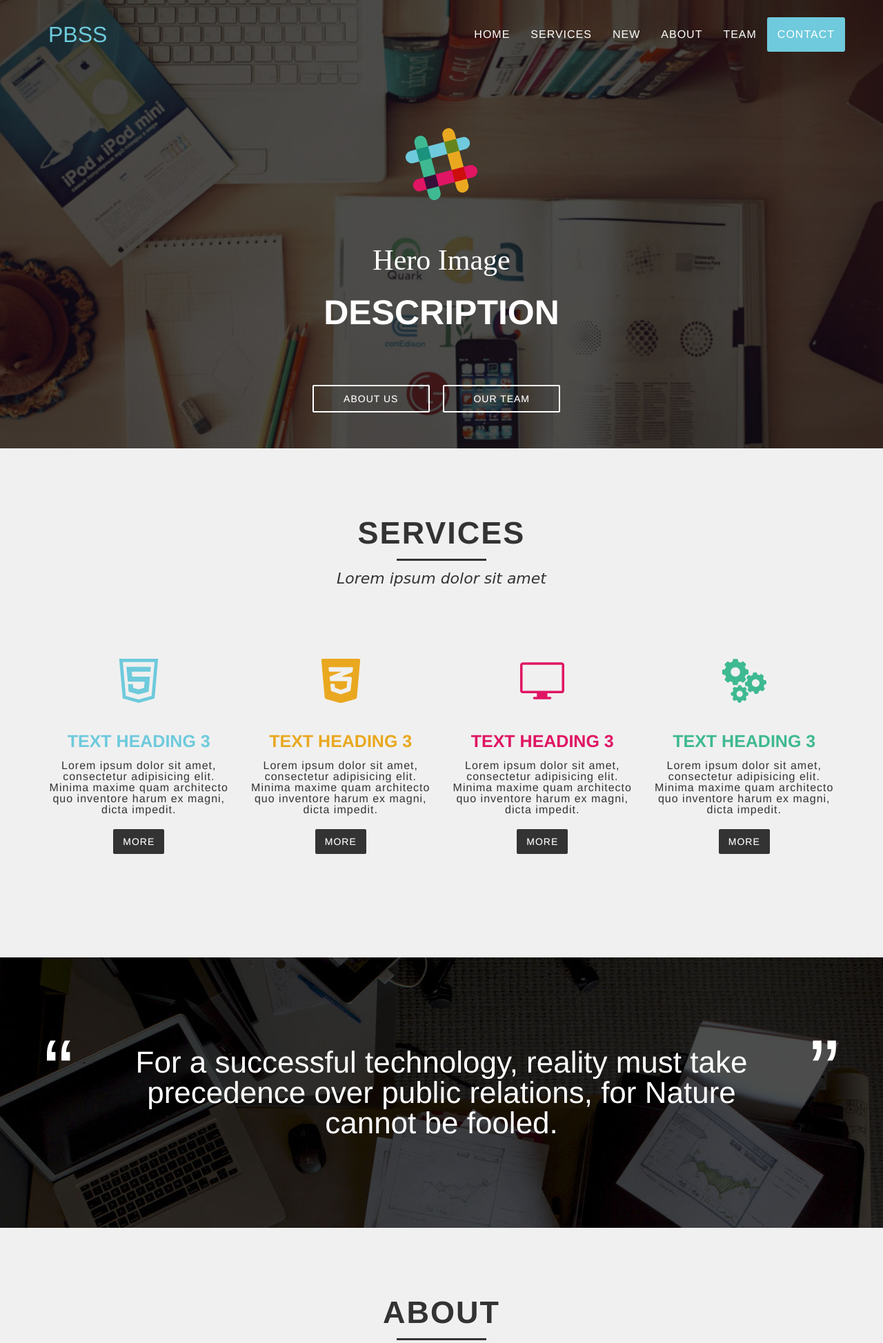
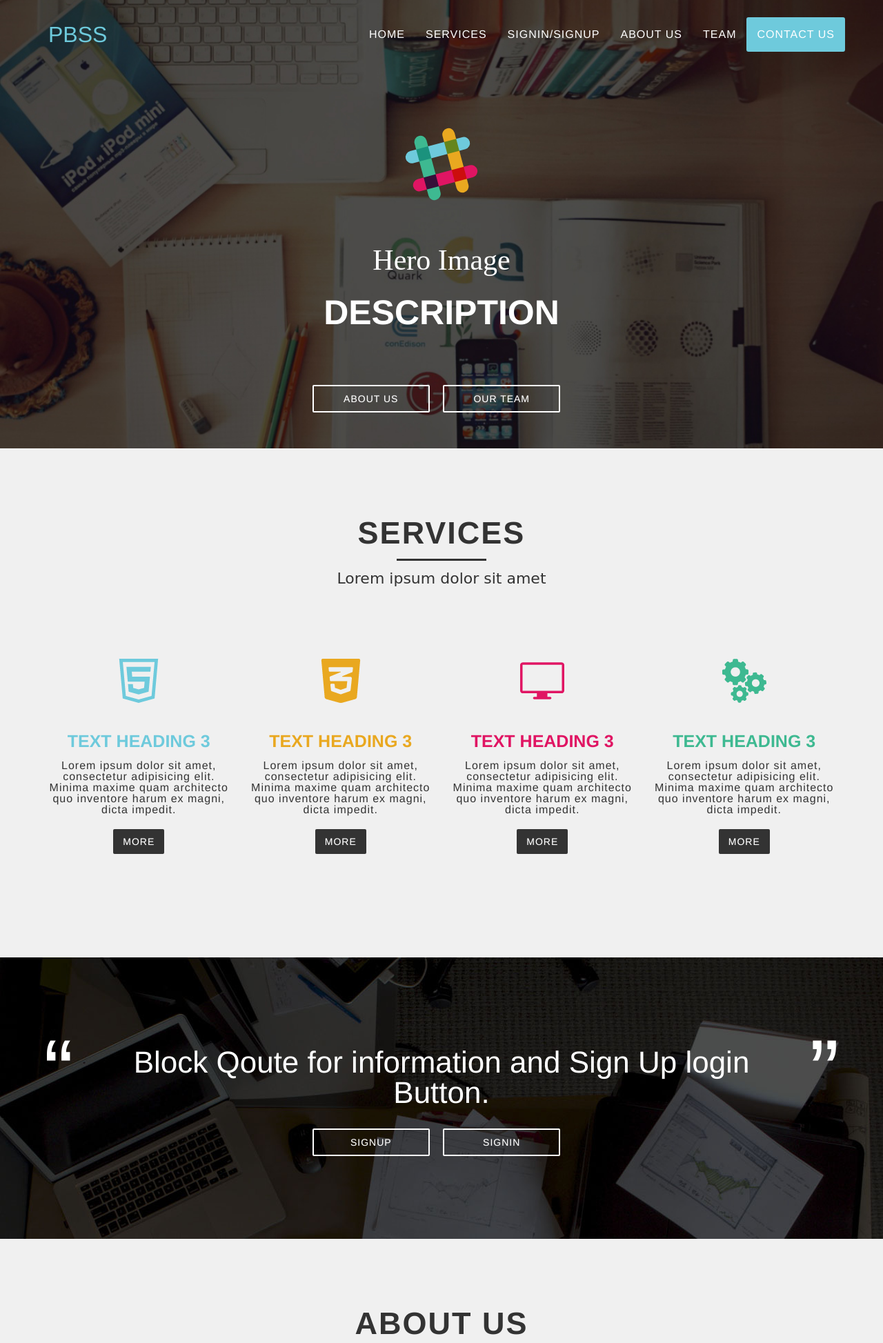
Before and after one commit to NBGAzure/Positivebehaviour, a Django app: page /positivebehaviour/ in a window 1280 px wide. Shown: the top 1947 px of the page at 69% size. Run offline with Django 3.2, Linux system fonts and the light colour scheme; some libraries are stand-ins or nearby versions.

```diff
--- a/PBSS/positivebehaviour/static/css/style.css
+++ b/PBSS/positivebehaviour/static/css/style.css
@@ -132,7 +132,7 @@ header .intro-text .intro-lead-in {margin-bottom: 30px;font-family: 'Helvetica,A
 .box-content {padding: 100px 0;}
 .box-content .heading{margin-bottom: 30px; text-align: center;}
 .box-content .heading h2{font-size: 45px;letter-spacing:2px;}
-.box-content .heading .intro{margin-bottom: 75px;font-family: 'Shadows Into Light', cursive;font-size:22px;font-style: italic;}
+.box-content .heading .intro{margin-bottom: 75px;font-family: 'Shadows Into Light', cursive;font-size:22px;}
 
 .box-content.box-style {background-attachment:fixed; background-image: url(/static/images/bg-1.jpg); background-color: #222;color:#fff;}
 
--- a/PBSS/positivebehaviour/templates/positivebehaviour/index.html
+++ b/PBSS/positivebehaviour/templates/positivebehaviour/index.html
@@ -59,16 +59,16 @@
                         <a class="page-scroll" href="#services">Services</a>
                     </li>
 					<li>
-                        <a class="page-scroll" href="#new">New</a>
+                        <a class="page-scroll" href="#new">Signin/Signup</a>
                     </li>
                     <li>
-                        <a class="page-scroll" href="#about">About</a>
+                        <a class="page-scroll" href="#about">About us</a>
                     </li>
 					<li>
                         <a class="page-scroll" href="#team">Team</a>
                     </li>
                     <li>
-                        <a class="page-scroll" href="#contact">Contact</a>
+                        <a class="page-scroll" href="#contact">Contact us</a>
                     </li>
                 </ul>
             </div>
@@ -161,8 +161,15 @@
 		<section id="new" class="box-content box-2 box-style">
 			<div class="container">
 				<div class="row">
-					<blockquote>For a successful technology, reality must take precedence over public relations, for Nature cannot be fooled.</blockquote>
-				</div>
+					<blockquote>Block Qoute for information and Sign Up login Button.</blockquote>
+                </div>
+                <div class="container-fluid">
+                    <div class="row">
+                <div class="col text-center">
+                    <a class="btn btn-1 btn-sm" href="#">Signup</a>
+                    <a class="btn btn-1 btn-sm" href="#">Signin</a>
+                </div></div>
+                </div>
 			</div>
 		</section>
 
@@ -171,7 +178,7 @@
 			<div class="container">
 				<div class="row heading">
 					<div class="col-lg-12">
-						<h2>About</h2>
+						<h2>About us</h2>
 						<hr>
 						<div class="intro">Lorem ipsum dolor sit amet</div>
 					</div>
@@ -435,7 +442,7 @@
 			<div class="container">
 				<div class="row heading">
 					<div class="col-lg-12">
-	                    <h2>Contact</h2>
+	                    <h2>Contact us</h2>
 						<hr>
 	                    <div class="intro">Lorem ipsum dolor sit amet</div>
 	                </div>
```
